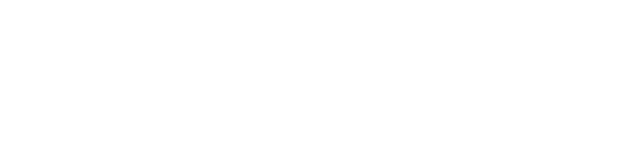
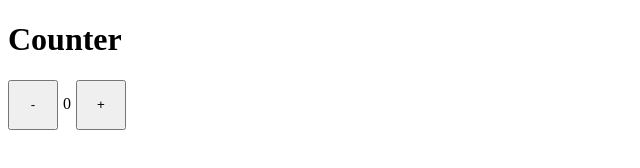
Before and after one commit to albiagro/Javascript-Counter, a plain HTML site: page index.html in a window 1280 px wide. Shown: the whole page, without its empty margins (0-640 px from the left). Drawn offline with Linux system fonts and the light colour scheme.

Commit message:
DOM manipulation

```diff
--- a/index.html
+++ b/index.html
@@ -1,10 +1,13 @@
-<html>
-    <head>
-        <script>
-
-        </script>
+<!DOCTYPE html>
+<html lang="en">
+  <head>
+    <meta charset="UTF-8" />
+    <meta name="viewport" content="width=device-width, initial-scale=1, shrink-to-fit=no" />
+    <meta http-equiv="x-ua-compatible" content="ie=edge" />
+    <link rel='stylesheet' href='styles.css'/>
+    <script src="/js/CreateElementsInBody.js" defer></script>
     </head>
     <body>
-
+        <h1>Counter</h1>
     </body>
 </html>
--- /dev/null
+++ b/js/CreateElementsInBody.js
@@ -0,0 +1,14 @@
+let btnDecrease = document.createElement("button");
+btnDecrease.id = "btnDecrease"
+btnDecrease.innerHTML = "-"
+document.body.appendChild(btnDecrease)
+
+let pValue = document.createElement("p");
+pValue.id = "pValue"
+pValue.innerHTML = "0"
+document.body.appendChild(pValue)
+
+let btnIncrease = document.createElement("button");
+btnIncrease.id = "btnIncrease"
+btnIncrease.innerHTML = "+"
+document.body.appendChild(btnIncrease)
--- a/styles.css
+++ b/styles.css
@@ -0,0 +1,8 @@
+
+
+button, p {
+  display: inline;
+  width: 50px;
+  height: 50px;
+  padding: 5px;
+}
```
